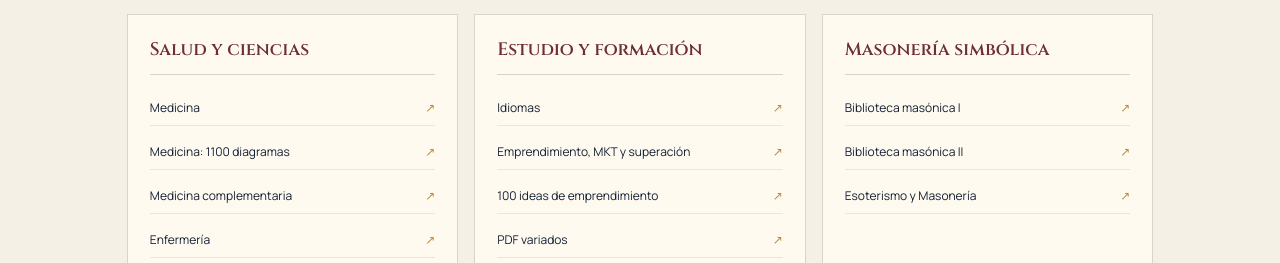
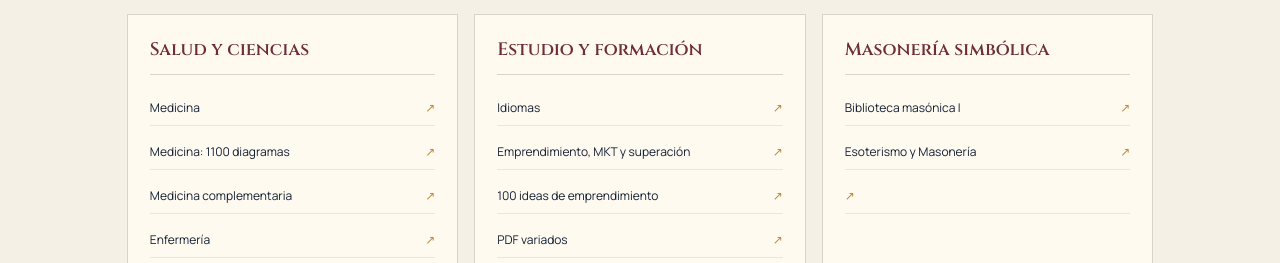
Before and after one commit to OPacPower22/biblioteca-virtual-linda-meza, a website built with Vite: page index.html in a window 1280 px wide. Shown: the part 1550-1813 px from the top of the page. Built offline with nearby package versions, Linux system fonts and the light colour scheme; a web font is replaced by a local one.

Commit message:
Fix Masonería simbólica section with links

```diff
--- a/index.html
+++ b/index.html
@@ -24,7 +24,7 @@
 <article class="group"><h3>Ficción y sagas</h3><div class="links"><a href="https://drive.google.com/folderview?id=16A13PrDWorxi9M6ulqJQuek8bOAVjjkA" target="_blank" rel="noopener">Narnia</a><a href="https://mega.nz/folder/H3hB3aJB#yfn9MrxJeVKU1gWmX_ItOg" target="_blank" rel="noopener">Lovecraft</a><a href="https://mega.nz/folder/AchSXBoQ#5duVSiyt0tR-vMkP1ssnKA" target="_blank" rel="noopener">50 sombras</a><a href="https://drive.google.com/drive/mobile/folders/1uEntWSBLqI6cBmQ7L5PUq5eUKYyLQW9b" target="_blank" rel="noopener">Asesino de reyes</a><a href="https://drive.google.com/drive/mobile/folders/1Adc098TmdxbB5q7hXnCdsxJBZs6i7mj8" target="_blank" rel="noopener">Outlander</a><a href="https://drive.google.com/drive/mobile/folders/1LnL6bqOQMpTRgBTV7SlLG6v76DlDd-wO" target="_blank" rel="noopener">Caballo de Troya</a><a href="https://mega.nz/folder/LZUElYLT#RF1tYwrhioo1V4meuyTSAQ" target="_blank" rel="noopener">Game of Thrones</a><a href="https://mega.nz/folder/eVBTXQaJ#SAJvjbiEYkDO8p3w3zIdxQ" target="_blank" rel="noopener">Harry y James Potter</a><a href="https://drive.google.com/drive/mobile/folders/1-40frFRraZejWarPlaXNlP2zTsrS4ABi" target="_blank" rel="noopener">Cazadores de sombras</a><a href="https://drive.google.com/drive/mobile/folders/1APNWDOYl1aArUs8975gWFa11Zeqhf4yC" target="_blank" rel="noopener">Señor de los anillos</a></div></article>
 <article class="group"><h3>Salud y ciencias</h3><div class="links"><a href="https://drive.google.com/drive/folders/1IVs_aaCYxHHlqG5EyTjBK4CxCs81_XNZ" target="_blank" rel="noopener">Medicina</a><a href="https://tinyurl.com/1100DiagramasMedicos" target="_blank" rel="noopener">Medicina: 1100 diagramas</a><a href="https://drive.google.com/drive/mobile/folders/1mLmHj7bDldLUiVBaO7Okmhdo2G56VJO0?sort=13&amp;direction=a&amp;fbclid=IwAR28aj2qGK3_Kt_h6Dco_CRsg7yfUpQbgsV9JveDNqyY7OqmnvE_C8U_K9I" target="_blank" rel="noopener">Medicina complementaria</a><a href="https://drive.google.com/drive/mobile/folders/15GGG2P1GUTj0_gnN6eHy3ed063-CD9ER" target="_blank" rel="noopener">Enfermería</a><a href="https://drive.google.com/drive/mobile/folders/1rxH37ZYtCIDJ224Yjh0c6J8KmSZcdZSi" target="_blank" rel="noopener">Enfermería complementaria</a><a href="https://drive.google.com/drive/mobile/folders/1O9dAtdGCgh9mbXUpMtYOm9stxMbHx7DG" target="_blank" rel="noopener">Odontología</a><a href="https://drive.google.com/drive/mobile/folders/1mzg8hWGJLdgBvBWESuDyR7PJ3f5S3F-_" target="_blank" rel="noopener">Veterinaria</a><a href="https://drive.google.com/file/d/1H4hl1P4PYeigvQR-HIQMInGbOWk37gx_/view" target="_blank" rel="noopener">Psicología oscura</a></div></article>
 <article class="group"><h3>Estudio y formación</h3><div class="links"><a href="https://drive.google.com/drive/mobile/folders/1Dm6vhwHoIO3UmHngvjlIHROQLAqMzuoo" target="_blank" rel="noopener">Idiomas</a><a href="https://drive.google.com/drive/folders/1vTRZBjGfh3RUsUxrV8I0Slm0AeFSrlWn" target="_blank" rel="noopener">Emprendimiento, MKT y superación</a><a href="https://drive.google.com/drive/folders/1PzJEQ2XJz30Eeqf1mJftPtgosS8V2rnO" target="_blank" rel="noopener">100 ideas de emprendimiento</a><a href="https://drive.google.com/drive/folders/1i6gldzGV4lJxF-fv641grVK0IKo5kov8?usp=sharing" target="_blank" rel="noopener">PDF variados</a><a href="https://drive.google.com/drive/folders/1wTyBXgxuXzxCt68AGb5dG1m5JwD7ULMV" target="_blank" rel="noopener">Papelería y monografías</a><a href="https://drive.google.com/drive/folders/16nL41jnty21jGEwb5alyEUogoKthrAYz" target="_blank" rel="noopener">Biografías</a><a href="https://drive.google.com/drive/folders/15GqsNU1rHN-JOHD1dvBCDabpoSjl8ksn" target="_blank" rel="noopener">Mapas</a><a href="https://drive.google.com/drive/folders/1-DN0N0R8WQ8lNLIv0rgSCNd1qCnipl5G" target="_blank" rel="noopener">Cursos técnicos</a></div></article>
-<article class="group"><h3>Masonería simbólica</h3><div class="links"><a href="https://drive.google.com/drive/folders/1-49h8bbLXuZK388VnfXEfnrY8-jcVFhm?usp=drive_link" target="_blank" rel="noopener">Biblioteca masónica I</a><a href="https://drive.google.com/drive/folders/1QMJJp81qQTtcw-Bb5qd4viw103NCh_Eb?usp=sharing" target="_blank" rel="noopener">Biblioteca masónica II</a><a href="https://github.com/OPacPower22/biblioteca-virtual-linda-meza/tree/main/Esoterismo%20y%20Masoner%C3%ADa" target="_blank" rel="noopener">Esoterismo y Masonería</a></div></article>
+<article class="group"><h3>Masonería simbólica</h3><div class="links"><a href="https://drive.google.com/drive/folders/1-49h8bbLXuZK388VnfXEfnrY8-jcVFhm?usp=drive_link" target="_blank" rel="noopener">Biblioteca masónica I</a><a href="https://drive.google.com/drive/folders/1QMJJp81qQTtcw-Bb5qd4viw103NCh_Eb?usp=sharing" target="_blank" rel="noopener">Esoterismo y Masonería</a><a href="https://drive.google.com/drive/folders/1ewhkzoqeocr51GeAEPkCgzEfpdxMsukb?usp=drive_link" target="_blank" rel="noopener"></a></div></article>
 </div></section>
 <section class="feature" id="destacados"><div class="feature-image" role="img" aria-label="Biblioteca histórica y documentos digitalizados"></div><div class="feature-copy"><span class="eyebrow">Fondos destacados</span><h2>Lecturas que abren nuevas puertas.</h2><p>Una selección amplia para recorrer desde los clásicos y las sagas literarias hasta la formación profesional y el acervo masónico.</p><a class="button" href="#colecciones">Recorrer el archivo ↘</a></div></section>
 </main><footer class="footer">Biblioteca Virtual Dra. Linda Meza · Estudio · Fraternidad · Progreso</footer>
```
